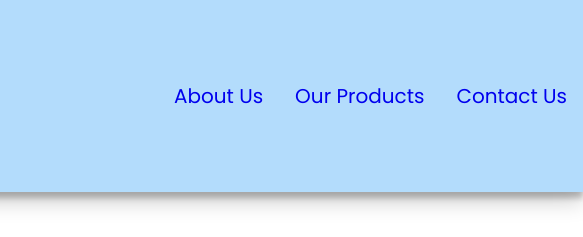
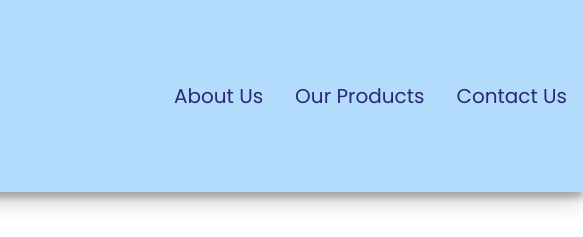
Before and after one commit to blnche/product-landing-page, a plain HTML site: page index.html in a window 1280 px wide. Shown: the top 237 px of the page, 697-1280 px from the left. Drawn offline with Linux system fonts and the light colour scheme.

Commit message:
Update style.css

```diff
--- a/style.css
+++ b/style.css
@@ -57,6 +57,7 @@ li{
 }
 a{
     text-decoration: none;
+    color: #2C2873
 }
 a:hover{
     color: #231756;
```
